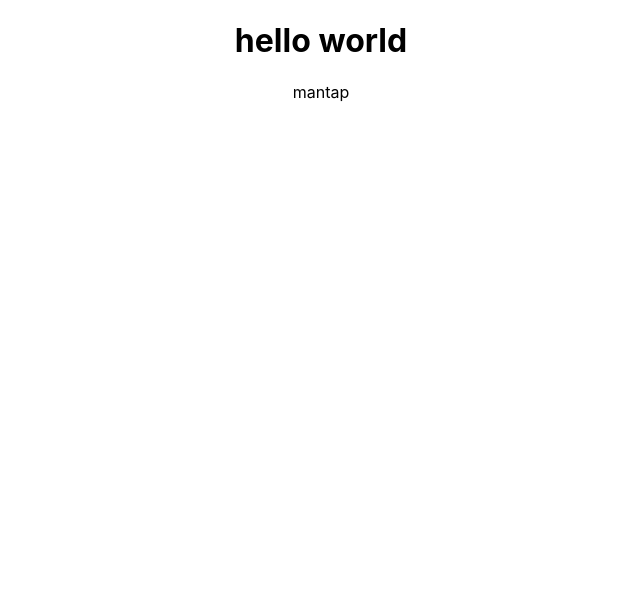
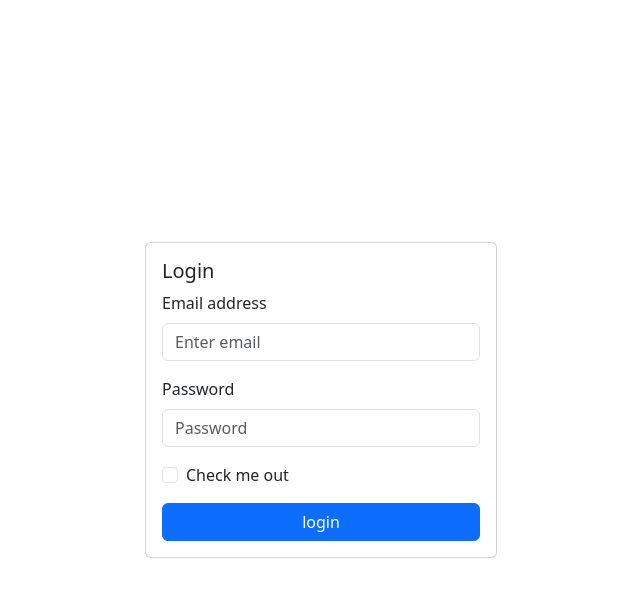
Before and after one commit to Sumandosilalahi2929/client-server, a React (Create React App) app: page /signin in a window 1280 px wide. Shown: the top 596 px of the page, without its empty margins (319-959 px from the left). Built offline with nearby package versions, Linux system fonts and the light colour scheme.

Commit message:
setup awal

```diff
--- a/package.json
+++ b/package.json
@@ -7,8 +7,11 @@
     "@testing-library/jest-dom": "^6.6.3",
     "@testing-library/react": "^16.2.0",
     "@testing-library/user-event": "^13.5.0",
+    "bootstrap": "^5.3.3",
     "react": "^19.0.0",
+    "react-bootstrap": "^2.10.9",
     "react-dom": "^19.0.0",
+    "react-router-dom": "^6.30.0",
     "react-scripts": "5.0.1",
     "web-vitals": "^2.1.4"
   },
--- a/src/App.js
+++ b/src/App.js
@@ -1,12 +1,15 @@
-import logo from "./logo.svg";
-import "./App.css";
+import React from "react";
+import { BrowserRouter, Routes, Route } from "react-router-dom";
+import PageSingnin from "./pages/signin";
 
 function App() {
   return (
-    <div className="App">
-      <h1>hello world</h1>
-      <p>mantap</p>
-    </div>
+    <BrowserRouter>
+      <Routes>
+        <Route path="/" element={<></>} />
+        <Route path="/signin" element={<PageSingnin />} />
+      </Routes>
+    </BrowserRouter>
   );
 }
 
--- /dev/null
+++ b/src/components/Button/index.js
@@ -0,0 +1,26 @@
+import React from "react";
+import { Button } from "react-bootstrap";
+
+function SButton({
+  children,
+  action,
+  variant,
+  size,
+  loading,
+  disabled,
+  className,
+}) {
+  return (
+    <Button
+      className={className}
+      onClick={action}
+      variant={variant}
+      disabled={disabled}
+      size={size}
+    >
+      {loading ? "loading..." : children}
+    </Button>
+  );
+}
+
+export default SButton;
--- /dev/null
+++ b/src/components/table/index.js
@@ -0,0 +1,5 @@
+import React from "react";
+
+export default function index() {
+  return <div>index</div>;
+}
--- /dev/null
+++ b/src/configs/index.js
@@ -0,0 +1,6 @@
+import React from "react";
+import "./App.css";
+
+export default function index() {
+  return <div>index</div>;
+}
--- /dev/null
+++ b/src/pages/signin/index.js
@@ -0,0 +1,53 @@
+import React, { useState } from "react";
+import { Container, Card } from "react-bootstrap";
+import Form from "react-bootstrap/Form";
+import { Button } from "react-bootstrap";
+// import SButton from "../../component/Button";
+
+export default function PageSingnin() {
+  const [form, setForm] = useState({
+    email: "",
+    password: "",
+  });
+  const handleChange = (e) => {
+    setForm({ ...form, [e.target.name]: e.target.value });
+  };
+  return (
+    <Container className="d-flex justify-content-center align-items-center vh-100">
+      <Card style={{ width: "22rem", padding: "1 rem" }}>
+        <Card.Body>
+          <Card.Title>Login</Card.Title>
+          <Form>
+            <Form.Group className="mb-3" controlId="formBasicEmail">
+              <Form.Label>Email address</Form.Label>
+              <Form.Control
+                name="email"
+                value={form.email}
+                type="email"
+                placeholder="Enter email"
+                onChange={handleChange}
+              />
+            </Form.Group>
+
+            <Form.Group className="mb-3" controlId="formBasicPassword">
+              <Form.Label>Password</Form.Label>
+              <Form.Control
+                name="password"
+                value={form.password}
+                type="password"
+                placeholder="Password"
+                onChange={handleChange}
+              />
+            </Form.Group>
+            <Form.Group className="mb-3" controlId="formBasicCheckbox">
+              <Form.Check type="checkbox" label="Check me out" />
+            </Form.Group>
+          </Form>
+          <Button variant="primary" className="w-100">
+            login
+          </Button>
+        </Card.Body>
+      </Card>
+    </Container>
+  );
+}
```
Also changed, not shown: src/components/TextInput/index.js (added, +16 -0 lines), src/index.js (+7 -6 lines), src/components/Input/index.js (added), src/hello.js (added), src/pages/categories/index.js (added), src/utils/fetch.js (added), 1 other file (tests, documents, lock files or other folders).
